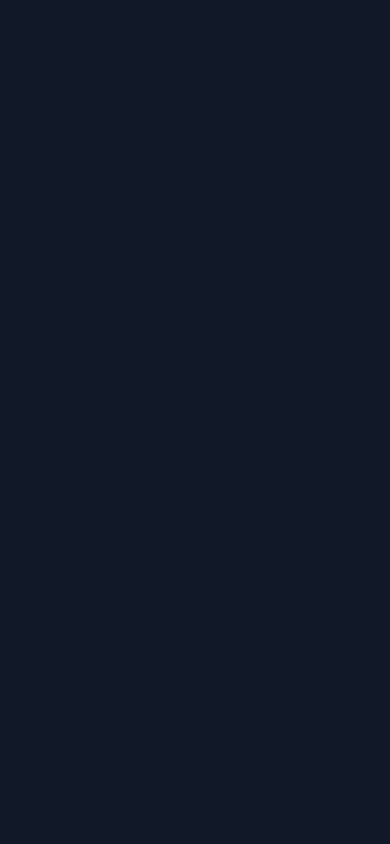
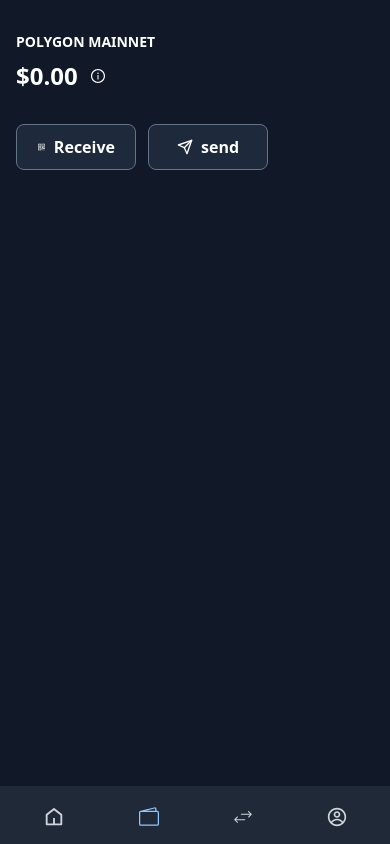
Before and after one commit to gammadefi/gamma-web, a Next.js app: page /wallet in a window 390 px wide. Built offline with nearby package versions, Linux system fonts and the light colour scheme.

Commit message:
new pages

```diff
--- /dev/null
+++ b/components/BottomTab.tsx
@@ -0,0 +1,43 @@
+import React from 'react'
+import { RiHome5Line } from "react-icons/ri";
+import { BsWallet2 } from "react-icons/bs";
+import { IoIosSwap } from "react-icons/io";
+import { CgProfile } from "react-icons/cg";
+import { useRouter } from 'next/router';
+import Link from 'next/link';
+
+const BottomTab = () => {
+    const router  = useRouter()
+  return (
+<div className="w-full md:hidden">
+  {/* <section id="bottom-navigation" class="md:hidden block fixed inset-x-0 bottom-0 z-10 bg-white shadow"> // if shown only tablet/mobile*/}
+  <section id="bottom-navigation" className="block w-full fixed inset-x-0 bottom-0 z-10 bg-gray-800 shadow">
+    <div id="tabs" className="flex w-full mx-auto justify-around gap-5 py-3 px-4 items-center">
+      <Link href="/" className={`${
+              router.pathname === "/" ? " text-blue-300" : " text-gray-300"
+            }   text-center pt-2 pb-1`}>
+         <RiHome5Line size={22} />
+      </Link>
+      <Link href="wallet" className={`${
+              router.pathname === "/wallet" ? " text-blue-300" : " text-gray-300"
+            }   text-center pt-2 pb-1`}>
+       <BsWallet2 size={20} />
+      </Link>
+      <Link href="swap" className={`${
+              router.pathname === "/swap" ? " text-blue-300" : " text-gray-300"
+            }   text-center pt-2 pb-1`}>
+       <IoIosSwap size={20} />
+      </Link>
+      <Link href="profile" className={`${
+              router.pathname === "/profile" ? " text-blue-300" : " text-gray-300"
+            }   text-center pt-2 pb-1`}>
+        <CgProfile size={20} />
+      </Link>
+    </div>
+  </section>
+</div>
+
+  )
+}
+
+export default BottomTab
--- a/components/Sidebar.tsx
+++ b/components/Sidebar.tsx
@@ -1,8 +1,9 @@
 import React from "react";
-import { RiHome5Fill } from "react-icons/ri";
+import { RiHome5Fill,RiHome5Line } from "react-icons/ri";
 import { BsWallet2 } from "react-icons/bs";
 import { IoIosSwap } from "react-icons/io";
 import { CgProfile } from "react-icons/cg";
+import {MdLogout} from "react-icons/md"
 import Link from "next/link";
 import { useRouter } from "next/router";
 
@@ -11,8 +12,12 @@
 
   console.log(router.pathname);
 
+  const logOut = () => {
+    router.replace("/login")
+  }
+
   return (
-    <div className="sm:block shrink-0 bg-gray-800 hidden py-4 px-3 border-gray-600 w-48 md:w-72 h-full border-r">
+    <div className="sm:block relative shrink-0 bg-gray-800 hidden py-4 px-3 border-gray-600 w-48 md:w-72 h-full border-r">
       <div>
         <img src="/logo-dark.svg" className="mx-auto w-10 h-10 mt-5" />
       </div>
@@ -24,7 +29,7 @@
             }  mt-3 gap-3 w-full flex items-center px-8 active:text-blue-300 h-14 rounded-full`}
           >
             <Link href="/" className=" gap-3 w-full flex items-center">
-              <RiHome5Fill size={24} />
+              <RiHome5Line size={24} />
               <h4 className="font-semibol">Home</h4>
             </Link>
           </li>
@@ -64,6 +69,12 @@
           </li>
         </ul>
       </div>
+      <div className="w-full absolute bottom-0  px-4 py-4">
+         <button onClick={() => logOut()} className="flex items-center gap-4 px-3">
+            <MdLogout size={24} />
+            Logout
+         </button>
+      </div>
     </div>
   );
 };
--- a/pages/index.tsx
+++ b/pages/index.tsx
@@ -1,6 +1,8 @@
 import React, { useEffect } from "react";
 import { useRouter } from "next/router";
 import Sidebar from "../components/Sidebar";
+import BottomTab from "../components/BottomTab";
+import {CiCreditCard1} from "react-icons/ci"
 
 function index() {
   const router = useRouter()
@@ -17,7 +19,20 @@
   return (
     <div className="h-screen bg-gray-900 text-white sm:flex items-center">
       <Sidebar />
-      <div className="overflow-y-auto"></div>
+      <BottomTab />
+      <div className='overflow-y-auto h-full w-full'>
+        <div className='w-full py-8 px-4 md:px-12 md:py-12'>
+            <h4 className='text-sm md:text-lg font-semibold'>Hi @Emekaag</h4>
+            <div className="w-full flex items-center  mt-4 justify-center">
+                <div>
+                <h2 className="text-center text-lg font-bold text-gray-100">No Cards</h2>
+                <h4 className="text-center text-gray-400 mt-2">Create a new virtual card to start  <br/> spending assets</h4>
+                <button style={{padding:"10px 20px",}} className='bg-blue-300 flex text-slate-800 items-center justify-center gap-2 border font-bold border-slate-500 rounded-full mx-auto mt-4'><CiCreditCard1 size={20}/>New Card</button>
+                </div>
+            </div>
+        </div>
+
+      </div>
     </div>
   );
 }
--- a/pages/profile.tsx
+++ b/pages/profile.tsx
@@ -5,6 +5,7 @@
 import {CgProfile} from "react-icons/cg"
 import Link from 'next/link'
 import Sidebar from '../components/Sidebar'
+import BottomTab from '../components/BottomTab'
 
 function profile() {
 
@@ -25,6 +26,7 @@
   return (
     <div className='h-screen bg-gray-900 text-white sm:flex items-center'>
       <Sidebar />
+      <BottomTab />
       <div className='overflow-y-auto'>
 
       </div>
--- a/pages/swap.tsx
+++ b/pages/swap.tsx
@@ -3,6 +3,7 @@
 import {MdOutlineSwapVert} from "react-icons/md"
 import Link from 'next/link'
 import Sidebar from '../components/Sidebar'
+import BottomTab from '../components/BottomTab'
 
 function swap() {
 
@@ -23,9 +24,10 @@
   return (
     <div className='h-screen bg-gray-900 text-white sm:flex items-center'>
       <Sidebar />
-      <div className='overflow-y-auto w-full'>
+      <BottomTab />
+      <div className='overflow-y-auto h-full w-full'>
         <div className='w-full justify-center flex py-8'>
-            <div className='md:w-[420px] sm:w-80 w-72 border border-slate-500  px-3 rounded-lg py-3'>
+            <div className='md:w-[420px] mb-8 md:mb-0 sm:w-80 w-72 border border-slate-500  px-3 rounded-lg py-3'>
                 <div className='flex py-2 items-center justify-between'>
                     <h4 className='text-lg font-bold'>Swap</h4>
                     <button><AiOutlineSetting size={24} /></button>
@@ -56,7 +58,7 @@
                         <h4>~$0</h4>
                     </div>
                 </div>
-                <button className='w-full h-12 rounded-lg disabled:bg-slate-600 bg-gray-200 text-gray-800'>Approve</button>
+                <button className='w-full  h-12 rounded-lg disabled:bg-slate-600 bg-gray-200 text-gray-800'>Approve</button>
 
             </div>
 
--- a/pages/wallet.tsx
+++ b/pages/wallet.tsx
@@ -1,10 +1,9 @@
 import React, { useEffect } from 'react'
-import {RiHome5Fill} from "react-icons/ri"
-import {BsWallet2} from "react-icons/bs"
-import {IoIosSwap} from "react-icons/io"
-import {CgProfile} from "react-icons/cg"
+import {FiSend} from "react-icons/fi"
+import {AiOutlineInfoCircle, AiOutlineQrcode} from "react-icons/ai"
 import Link from 'next/link'
 import Sidebar from '../components/Sidebar'
+import BottomTab from '../components/BottomTab'
 
 function wallet() {
 
@@ -25,7 +24,23 @@
   return (
     <div className='h-screen bg-gray-900 text-white sm:flex items-center'>
       <Sidebar />
-      <div className='overflow-y-auto'>
+      <BottomTab />
+      <div className='overflow-y-auto h-full w-full'>
+        <div className='w-full py-8 px-4 md:px-12 md:py-12'>
+            <h4 className='text-sm md:text-base font-semibold'>POLYGON MAINNET</h4>
+            <div className='flex gap-3 mt-2 items-center'>
+            <h2 className='font-bold text-2xl mt-0 md:text-4xl'>$0.00</h2>
+            <AiOutlineInfoCircle/>
+            </div>
+
+            <div className='mt-8 flex items-center gap-3'>
+                <button style={{padding:"10px 20px", width:"120px"}} className='bg-slate-800 flex items-center justify-center gap-2 border font-bold border-slate-500 rounded-lg'><AiOutlineQrcode/> Receive</button>
+
+                <button style={{padding:"10px 20px",width:"120px"}} className='bg-slate-800 flex items-center justify-center gap-2 border font-bold border-slate-500 rounded-lg'><FiSend/> send</button>
+            </div>
+
+
+        </div>
 
       </div>
     </div>
```
